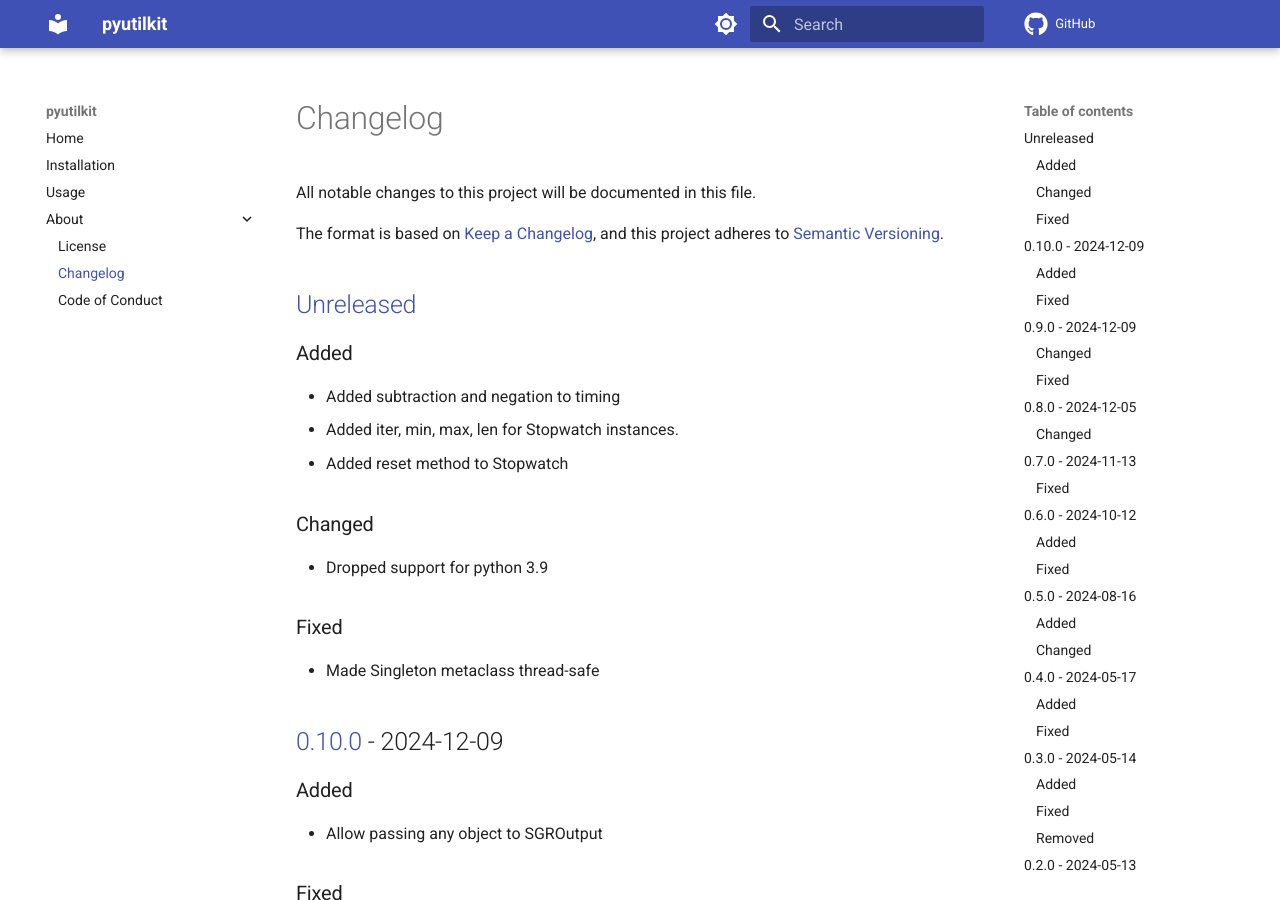
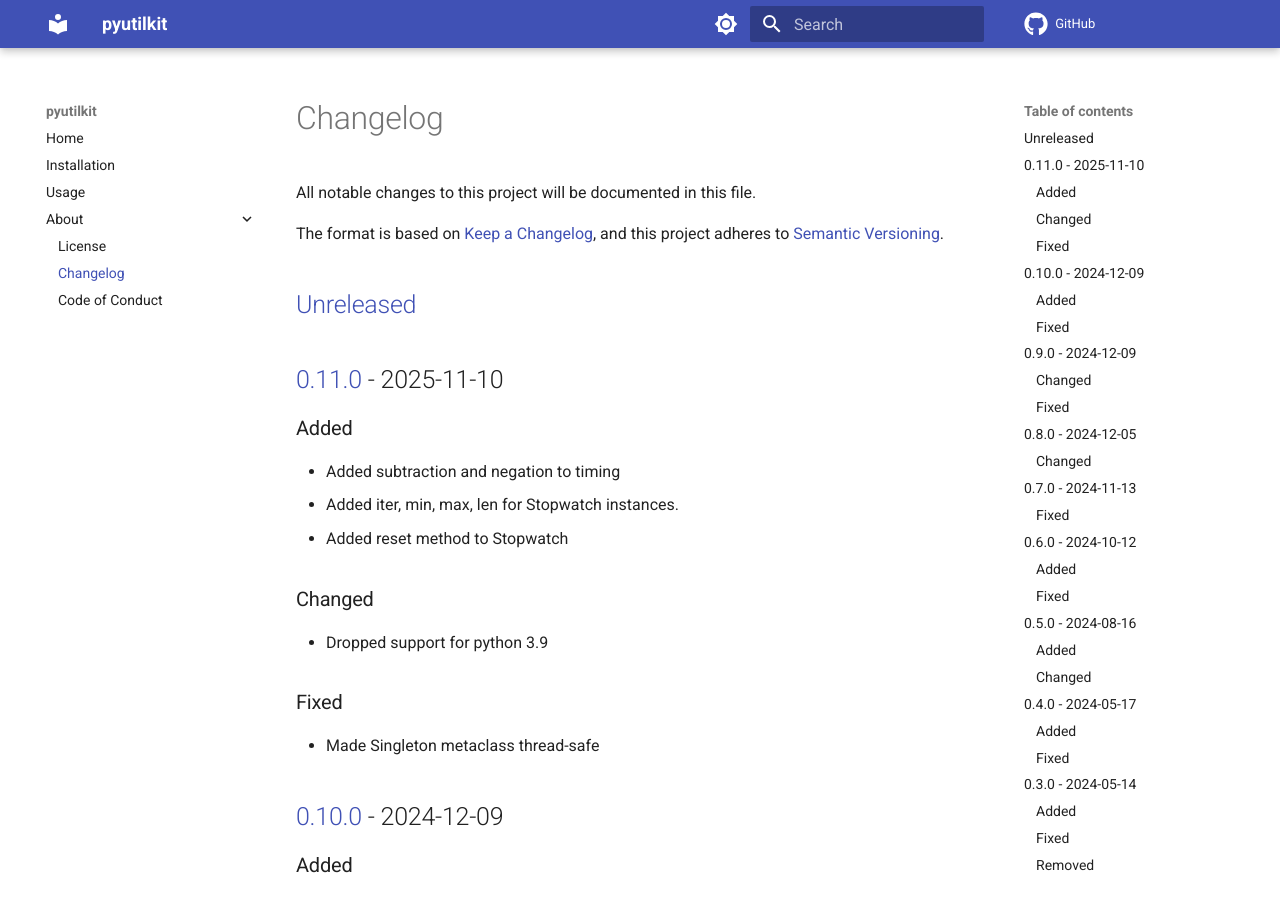
Before and after one commit to spapanik/pyutilkit, an MkDocs documentation site: the page built from docs/CHANGELOG.md, in a window 1280 px wide and 900 px high. Built offline with MkDocs 1.6.1 and Material for MkDocs 9.7.7, drawn with Linux system fonts in a browser that asks for light colours; comment, search, counter and statistics services are not loaded.

Commit message:
🚀 Bump version

```diff
--- a/docs/CHANGELOG.md
+++ b/docs/CHANGELOG.md
@@ -5,6 +5,8 @@ All notable changes to this project will be documented in this file.
 The format is based on [Keep a Changelog], and this project adheres to [Semantic Versioning].
 
 ## [Unreleased]
+
+## [0.11.0] - 2025-11-10
 
 ### Added
 
@@ -122,7 +124,8 @@ The format is based on [Keep a Changelog], and this project adheres to [Semantic
 
 [Keep a Changelog]: https://keepachangelog.com/en/1.1.0/
 [Semantic Versioning]: https://semver.org/spec/v2.0.0.html
-[Unreleased]: https://github.com/spapanik/pyutilkit/compare/v0.10.0...main
+[Unreleased]: https://github.com/spapanik/pyutilkit/compare/v0.11.0...main
+[0.11.0]: https://github.com/spapanik/pyutilkit/compare/v0.10.0...v0.11.0
 [0.10.0]: https://github.com/spapanik/pyutilkit/compare/v0.9.0...v0.10.0
 [0.9.0]: https://github.com/spapanik/pyutilkit/compare/v0.8.0...v0.9.0
 [0.8.0]: https://github.com/spapanik/pyutilkit/compare/v0.7.0...v0.8.0
--- a/src/pyutilkit/__version__.py
+++ b/src/pyutilkit/__version__.py
@@ -1 +1 @@
-__version__ = "0.10.0"
+__version__ = "0.11.0"
```
